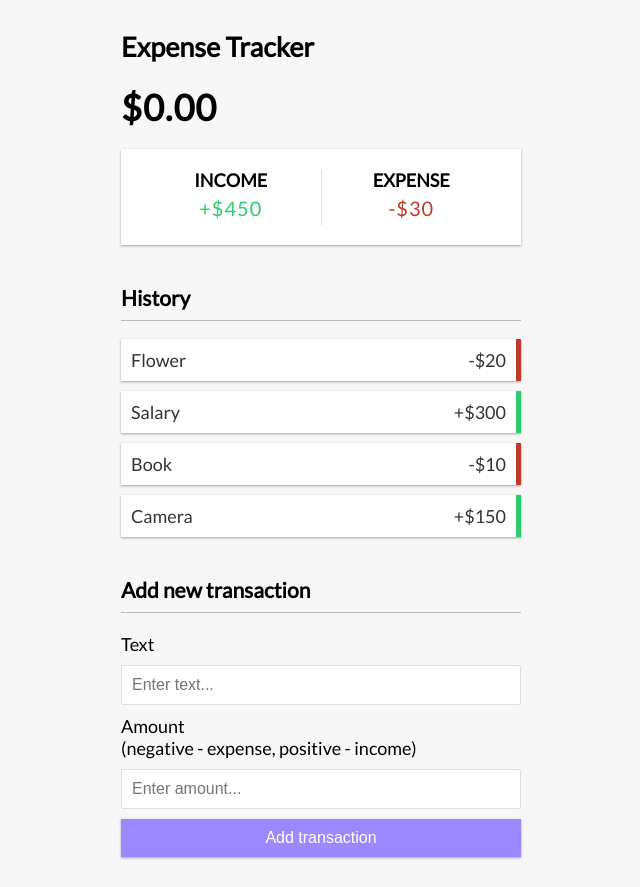
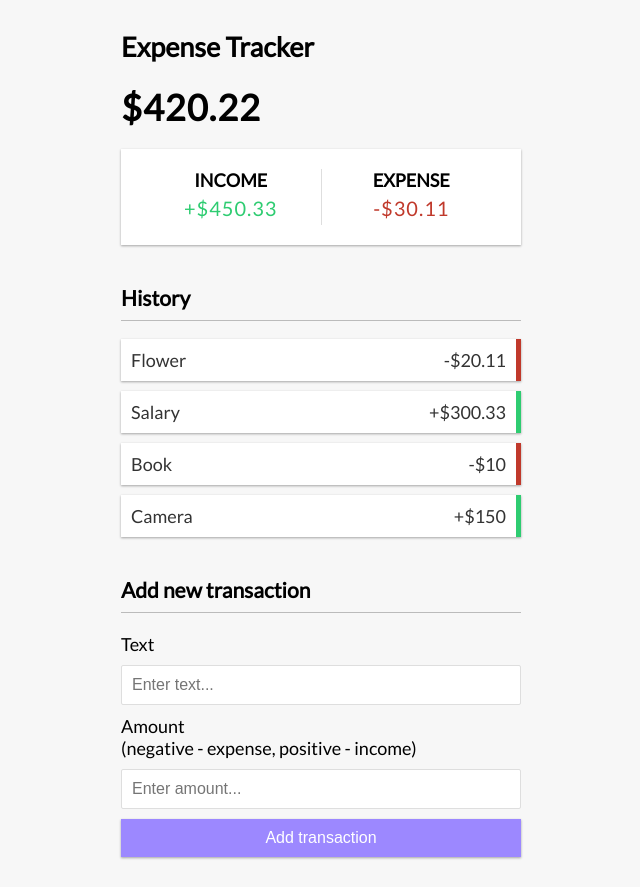
Before and after one commit to puerchik/expense-tracker, a Vue app: page / in a window 1280 px wide. Shown: the whole page, without its empty margins (319-959 px from the left). Built offline with nearby package versions, Linux system fonts and the light colour scheme.

Commit message:
feat: balance component, add getTransactionsSum func

```diff
--- a/src/App.vue
+++ b/src/App.vue
@@ -8,29 +8,31 @@ import TitleBar from './components/TitleBar.vue'
 import Balance from './components/Balance.vue'
 
 const transactions = ref([
-  { id: 1, text: 'Flower', amount: -20 },
-  { id: 2, text: 'Salary', amount: 300 },
+  { id: 1, text: 'Flower', amount: -20.11 },
+  { id: 2, text: 'Salary', amount: 300.33 },
   { id: 3, text: 'Book', amount: -10 },
   { id: 4, text: 'Camera', amount: 150 },
 ])
 
+const getTransactionsSum = arr => arr.reduce((acc, c) => acc + c.amount, 0).toFixed(2)
+
 const income = computed(() => {
-  return +transactions.value
-    .filter(transaction => transaction.amount > 0)
-    .reduce((acc, c) => acc + c.amount, 0)
+  return +getTransactionsSum(transactions.value.filter(transaction => transaction.amount > 0))
 })
 
 const expenses = computed(() => {
-  return -transactions.value
-    .filter(transaction => transaction.amount < 0)
-    .reduce((acc, c) => acc + c.amount, 0)
+  return -getTransactionsSum(transactions.value.filter(transaction => transaction.amount < 0))
+})
+
+const total = computed(() => {
+  return +getTransactionsSum(transactions.value)
 })
 </script>
 
 <template>
   <div class="container">
     <title-bar></title-bar>
-    <balance></balance>
+    <balance :total></balance>
     <income-expenses :income :expenses></income-expenses>
     <transaction-list :transactions></transaction-list>
     <add-transaction></add-transaction>
--- a/src/components/Balance.vue
+++ b/src/components/Balance.vue
@@ -1,7 +1,14 @@
-<script setup></script>
+<script setup>
+const props = defineProps({
+  total: {
+    type: Number,
+    required: true,
+  },
+})
+</script>
 
 <template>
-  <h1 id="balance">$0.00</h1>
+  <h1 id="balance">${{ total }}</h1>
 </template>
 
 <style scoped></style>
```
